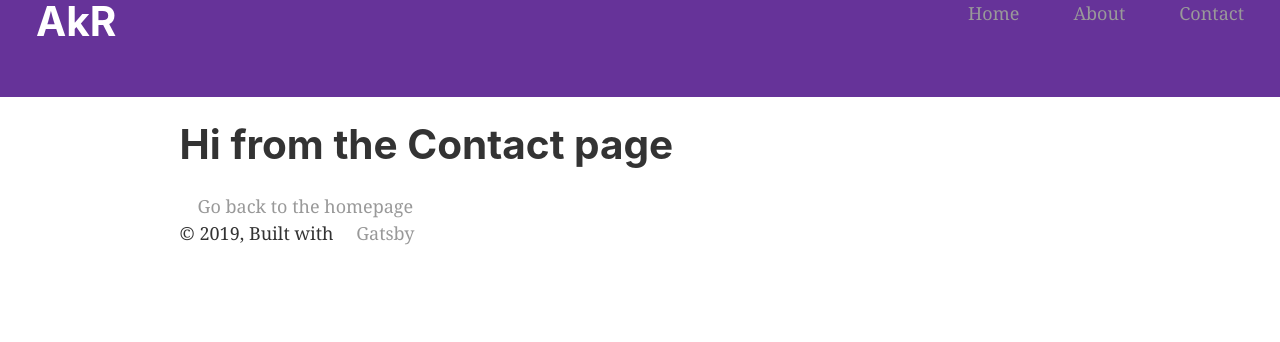
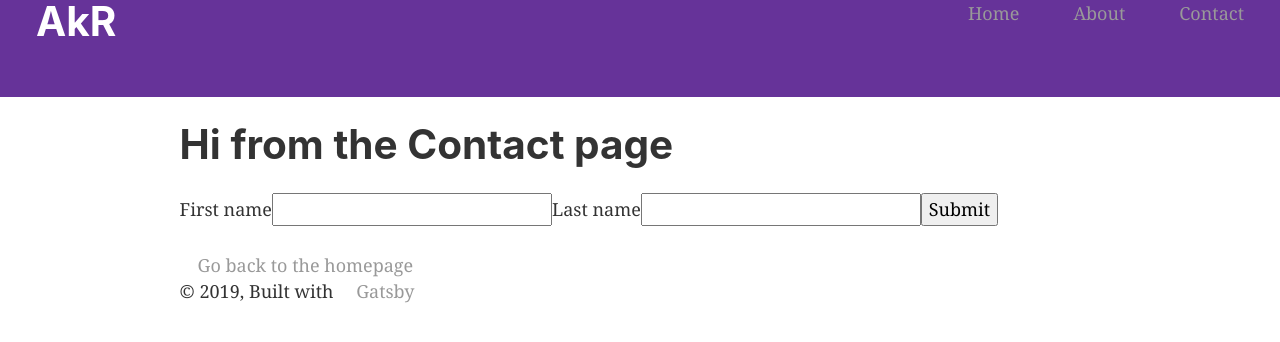
Before and after one commit to appdevdude7/gatsby-website, a Gatsby site: page /contact in a window 1280 px wide. Built offline with nearby package versions, Linux system fonts and the light colour scheme; Gatsby itself is replaced by a stand-in of ours.

Commit message:
added form

```diff
--- a/src/pages/contact.js
+++ b/src/pages/contact.js
@@ -4,7 +4,55 @@ import { Link } from "gatsby"
 import Layout from "../components/layout"
 import SEO from "../components/seo"
 
-const Contact = () => (
+export default class Contact extends React.Component {
+  state = {
+    firstName: "",
+    lastName: "",
+  }
+  handleInputChange = event => {
+    const target = event.target
+    const value = target.value
+    const name = target.name
+    this.setState({
+      [name]: value,
+    })
+  }
+  handleSubmit = event => {
+    event.preventDefault()
+    alert(`Welcome ${this.state.firstName} ${this.state.lastName}!`)
+  }
+  render() {
+    return (
+      <Layout>
+        <SEO title="Contact Page" />
+        <h1>Hi from the Contact page</h1>
+        <form onSubmit={this.handleSubmit}>
+          <label>
+            First name
+            <input
+              type="text"
+              name="firstName"
+              value={this.state.firstName}
+              onChange={this.handleInputChange}
+            />
+          </label>
+          <label>
+            Last name
+            <input
+              type="text"
+              name="lastName"
+              value={this.state.lastName}
+              onChange={this.handleInputChange}
+            />
+          </label>
+          <button type="submit">Submit</button>
+        </form>
+        <Link to="/">Go back to the homepage</Link>
+      </Layout>
+    )
+  }
+}
+/* const Contact = () => (
   <Layout>
     <SEO title="Contact Page" />
     <h1>Hi from the Contact page</h1>
@@ -13,3 +61,4 @@ const Contact = () => (
 )
 
 export default Contact
+ */
```
